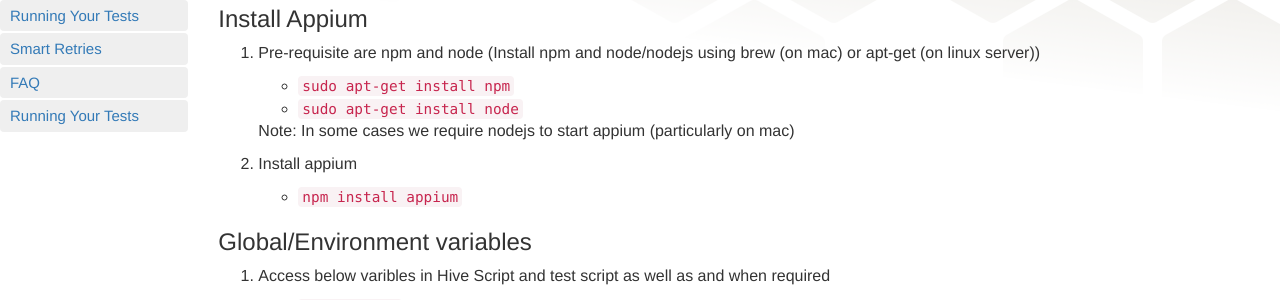
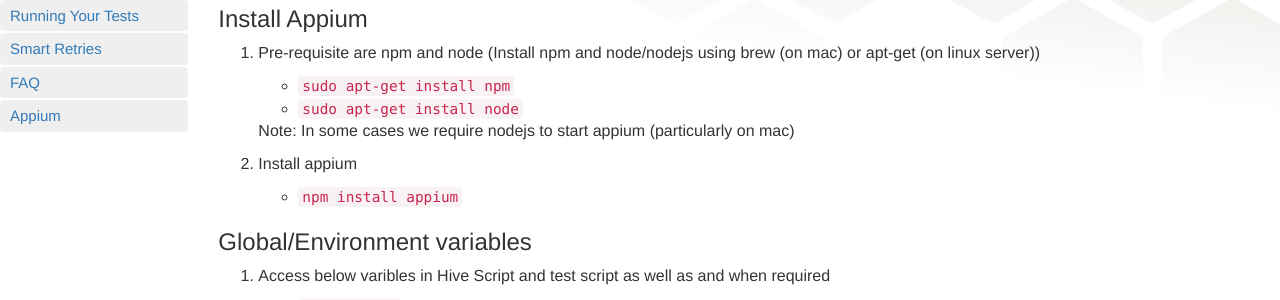
Before and after one commit to bbc/hive-ci, a Jekyll site: the page built from _documentation/appium.md, in a window 1280 px wide. Shown: the part 324-624 px from the top of the page. Built offline with Jekyll 4.4.1, drawn with Linux system fonts in a browser that asks for light colours; nearby versions of some CDN libraries.

Commit message:
Updated Title

```diff
--- a/_documentation/appium.md
+++ b/_documentation/appium.md
@@ -1,6 +1,6 @@
 ---
 layout: documentation
-title: Running Your Tests
+title: Appium
 permalink: documentation/appium.html
 ---
 
```
